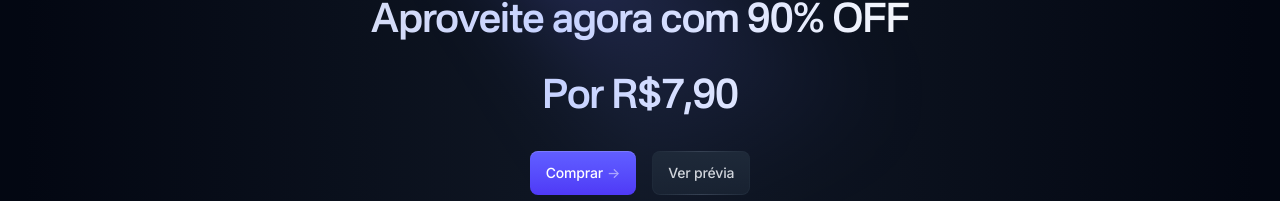
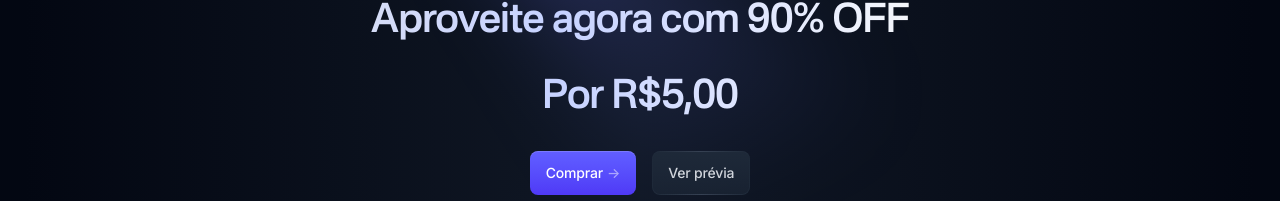
Before and after one commit to lukasdesousa/somderua, a Next.js app: page / in a window 1280 px wide. Shown: the part 3519-3720 px from the top of the page. Built offline with nearby package versions, Linux system fonts and the light colour scheme.

Commit message:
Update price

```diff
--- a/app/api/mercado-pago/create-checkout/route.ts
+++ b/app/api/mercado-pago/create-checkout/route.ts
@@ -64,7 +64,7 @@ export async function POST(req: Request) {
             description: "Pack com mais de 4500 músicas",
             title: "Pack Som de Rua",
             quantity: 1,
-            unit_price: 7.90,
+            unit_price: 5.00,
             currency_id: "BRL",
             category_id: "5805",
           },
--- a/components/cta.tsx
+++ b/components/cta.tsx
@@ -29,7 +29,7 @@ export default function Cta() {
               className="animate-[gradient_6s_linear_infinite] bg-[linear-gradient(to_right,var(--color-gray-200),var(--color-indigo-200),var(--color-gray-50),var(--color-indigo-300),var(--color-gray-200))] bg-[length:200%_auto] bg-clip-text pb-8 font-nacelle text-3xl font-semibold text-transparent md:text-4xl"
               data-aos="fade-up"
             >
-              Por R$7,90
+              Por R$5,00
             </h2>
             <div className="mx-auto max-w-xs sm:flex sm:max-w-none sm:justify-center">
               <div data-aos="fade-up" data-aos-delay={400}>
--- a/components/seoJsonLd.tsx
+++ b/components/seoJsonLd.tsx
@@ -11,7 +11,7 @@ export default function SeoJsonLd() {
       "@type": "Offer",
       url: "https://somderua.com.br",
       priceCurrency: "BRL",
-      price: "7.90",
+      price: "5.0",
       availability: "https://schema.org/InStock",
       seller: {
         "@type": "Organization",
```
